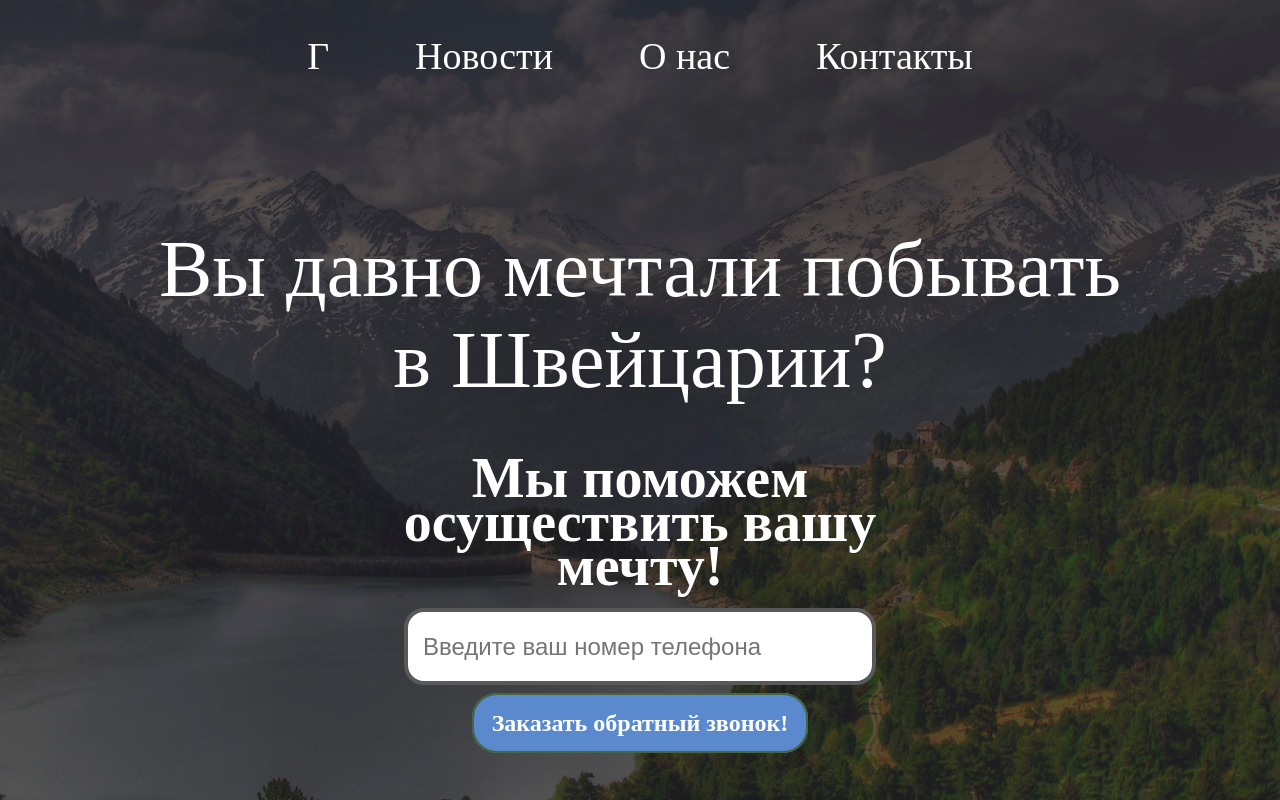
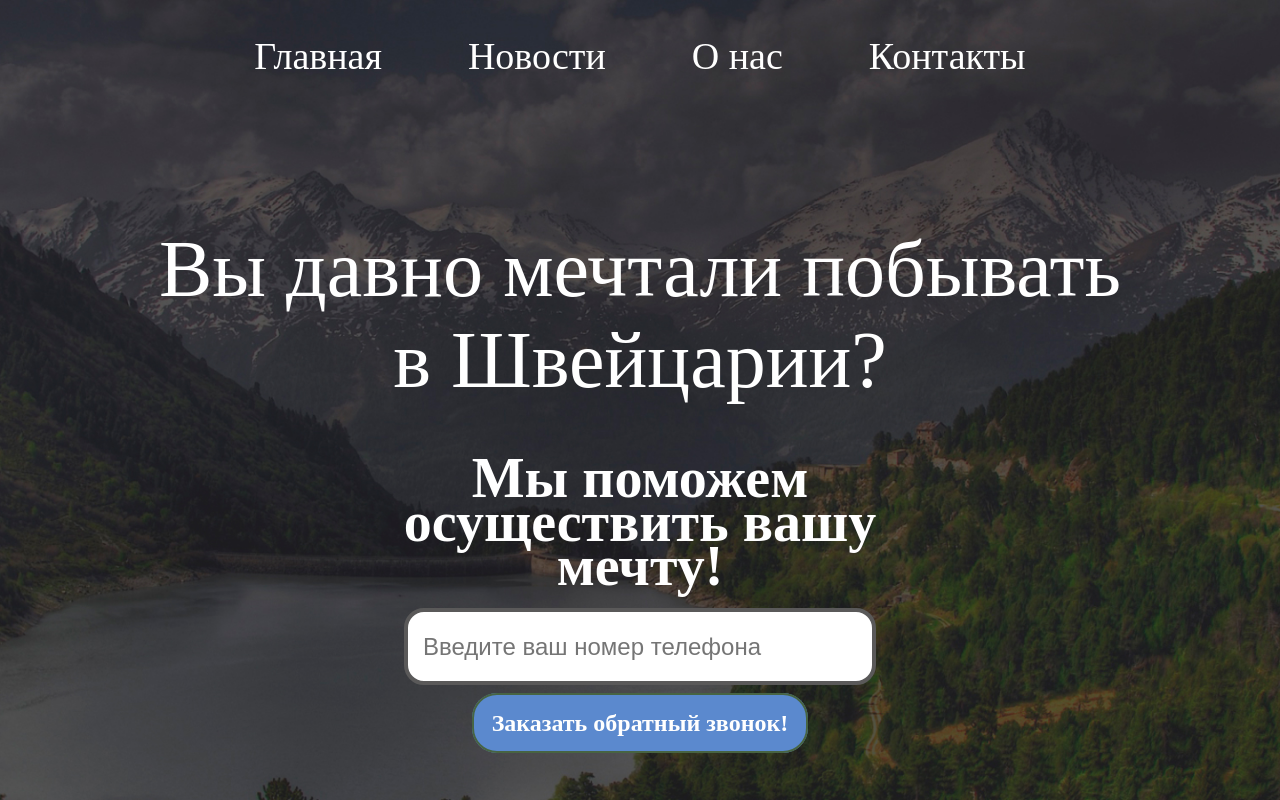
Before and after one commit to Tramabolus/github.io, a plain HTML site: page index.html in a window 1280 px wide. Drawn offline with Linux system fonts and the light colour scheme.

Commit message:
Update index.html

```diff
--- a/index.html
+++ b/index.html
@@ -15,7 +15,7 @@
 
         <div class="nav">
 
-    <a class="nav-item" href="#">Г</a>
+    <a class="nav-item" href="#">Главная</a>
     <a class="nav-item" href="#">Новости</a>
     <a class="nav-item" href="#">О нас</a>
     <a class="nav-item" href="#">Контакты</a></div>
```
